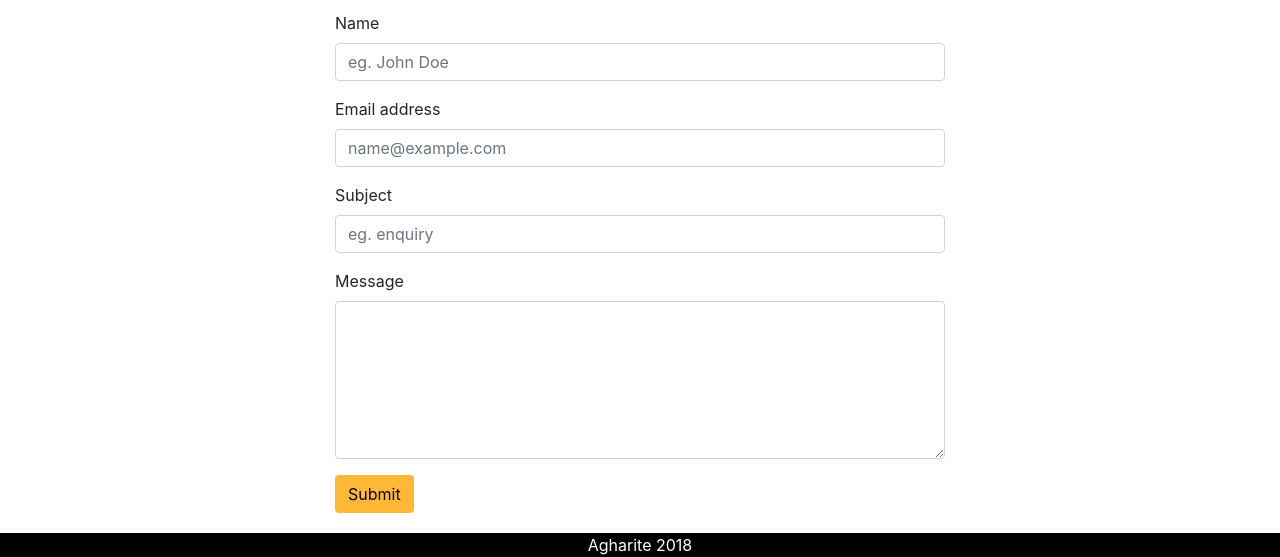
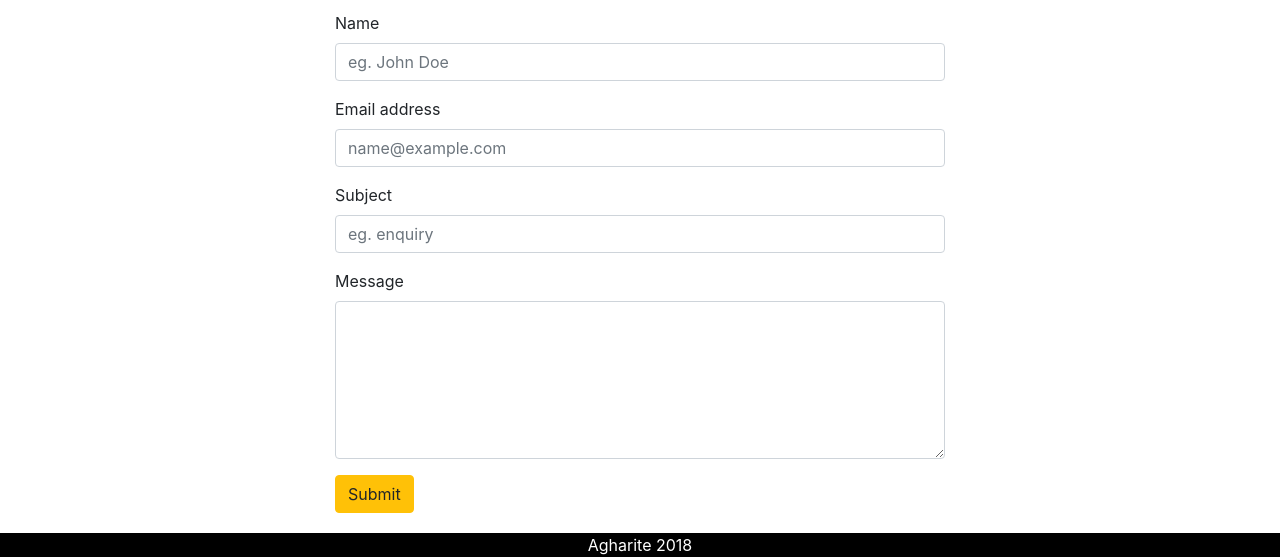
Before and after one commit to Kowalatam/agharite, a plain HTML site: page index.html in a window 1280 px wide. Shown: the part 3581-4138 px from the top of the page. Drawn offline with nearby package versions, Linux system fonts and the light colour scheme; a web font is replaced by a local one.

Commit message:
update btn

```diff
--- a/agharite.css
+++ b/agharite.css
@@ -312,10 +312,6 @@ a {
   color: orange;
 }
 
-.btn {
-  background-color: #ffa500c9;
-}
-
 form span {
   padding-right: 5px;
 }
--- a/index.html
+++ b/index.html
@@ -190,7 +190,7 @@
             <label>Message</label>
             <textarea class="form-control" rows="6"></textarea>
           </div>
-          <button type="submit" class="btn">Submit</button>
+          <button type="submit" class="btn btn-warning">Submit</button>
         </div>
       </div>
     </form>
```
